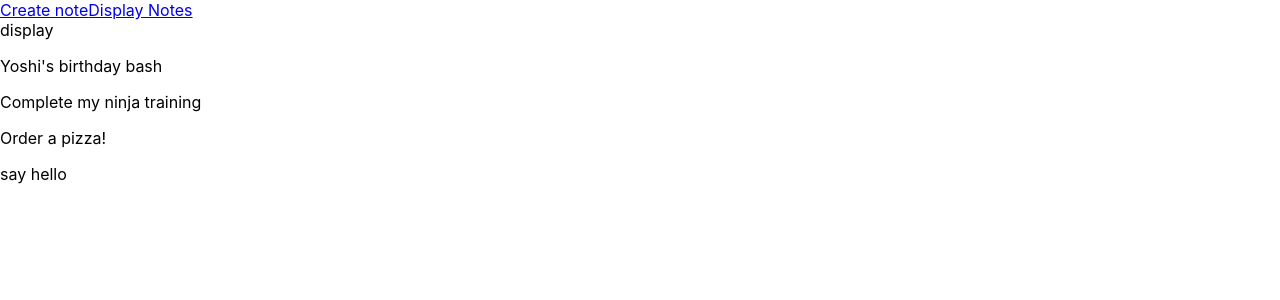
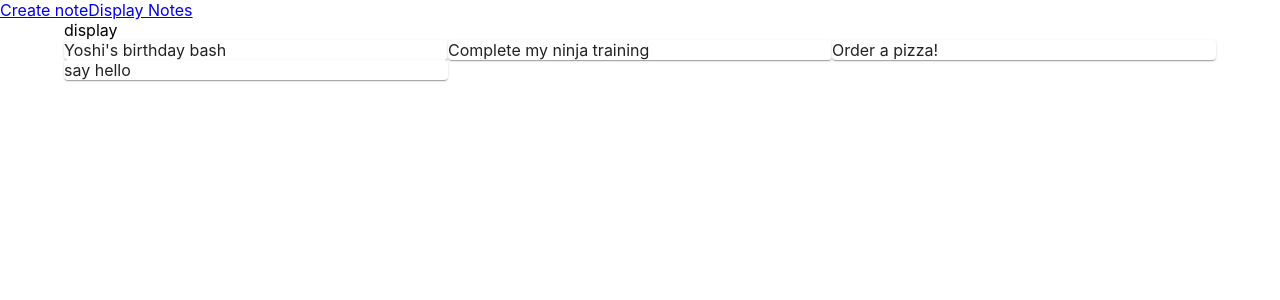
Before and after one commit to Lakshit-Chiranjiv/Notes-App---React-MaterialUI, a React (Create React App) app in the folder notes app/: page / in a window 1280 px wide. Shown: the top 300 px of the page. Built offline with nearby package versions, Linux system fonts and the light colour scheme; data requests are answered from the project's data file; the HTML template or start-up script is replaced by a standard one; a web font is replaced by a local one.

Commit message:
added raw grid layout on display notes

```diff
--- a/notes app/src/components/DisplayNotes.jsx
+++ b/notes app/src/components/DisplayNotes.jsx
@@ -1,5 +1,8 @@
 import React,{useEffect,useState} from 'react';
 import axios from 'axios';
+import { Grid } from '@mui/material';
+import { Paper } from '@mui/material';
+import { Container } from '@mui/material';
 
 const DisplayNotes = () => {
 
@@ -13,12 +16,16 @@ const DisplayNotes = () => {
 
 
     return (
-        <div className="display">
+        <Container className="display">
           display
-          {notesArray.map((v)=>{
-            return <p key={v.id} >{v.title}</p>
-          })}
-        </div>
+          <Grid container>
+            {notesArray.map((v)=>{
+              return <Grid item key={v.id} md={3} sm={6} xs={12} lg={4}>
+                <Paper>{v.title}</Paper>
+              </Grid>
+            })}
+          </Grid>
+        </Container>
       );
 };
 
```
